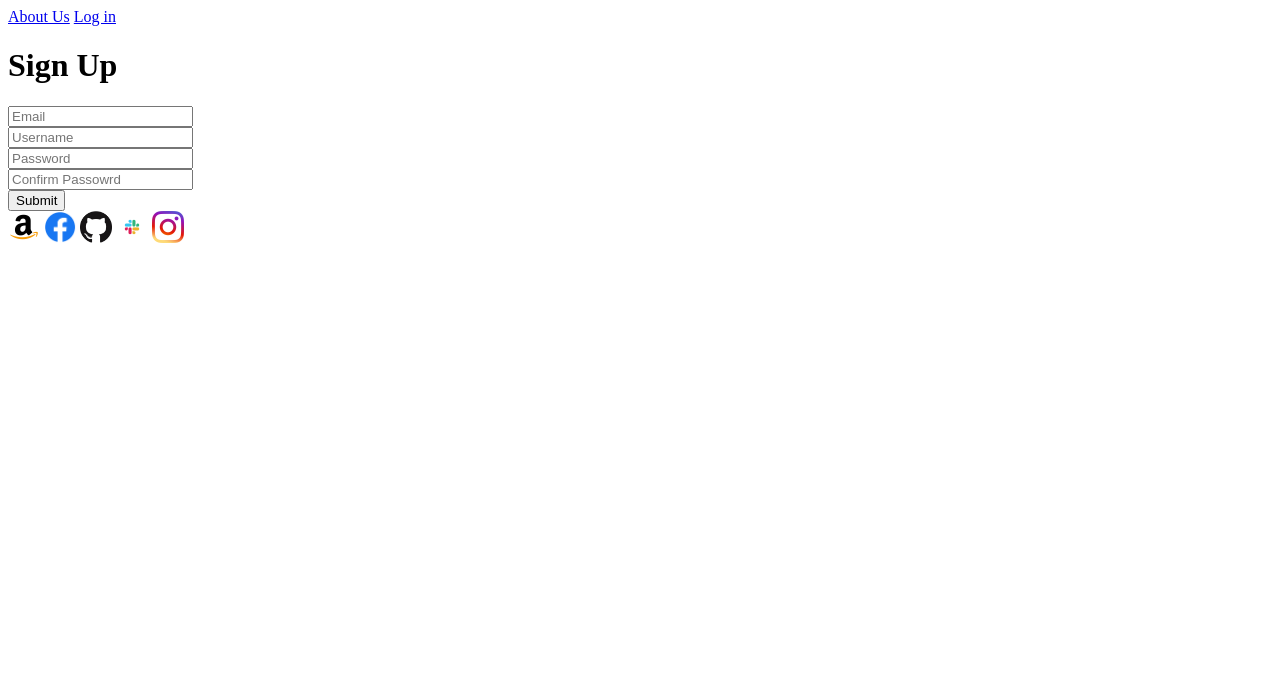
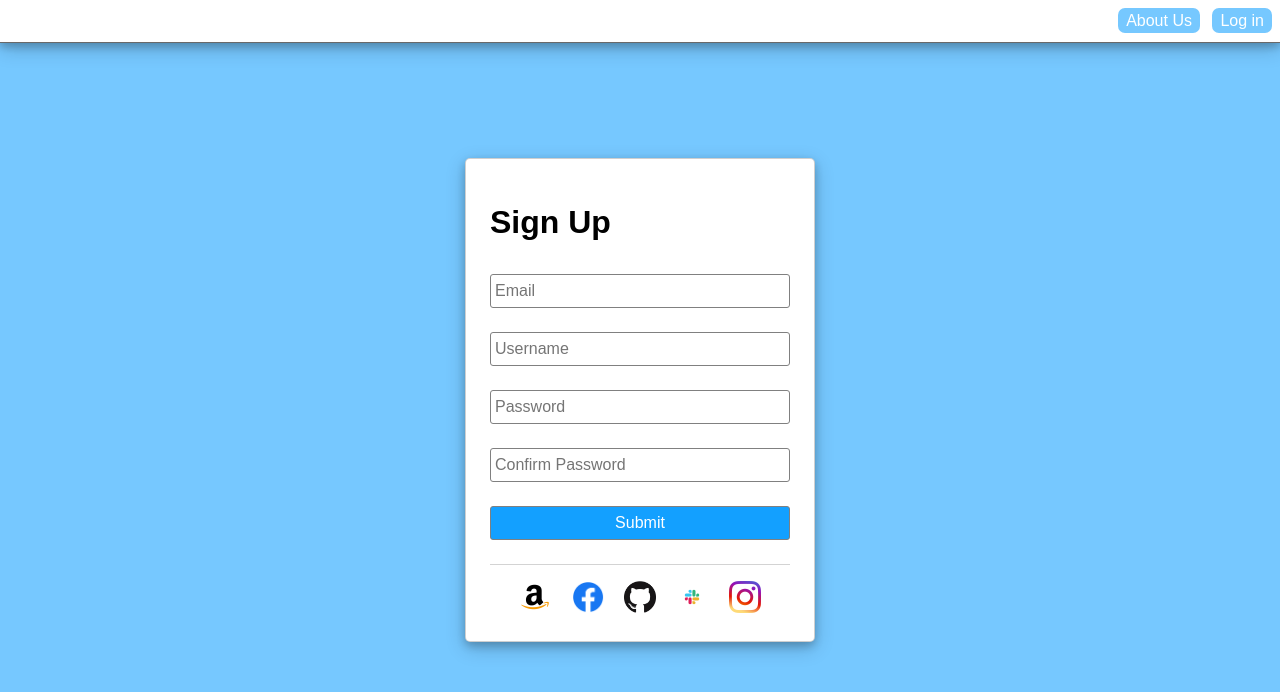
Before and after one commit to jacksonlee1/StaticRegisterPage, a plain HTML site: page index.html in a window 1280 px wide. Drawn offline with Linux system fonts and the light colour scheme.

Commit message:
add css styles

```diff
--- a/index.html
+++ b/index.html
@@ -4,21 +4,24 @@
     <meta charset="UTF-8">
     <meta http-equiv="X-UA-Compatible" content="IE=edge">
     <meta name="viewport" content="width=device-width, initial-scale=1.0">
-    <title>Document</title>
+    <link rel="stylesheet" href="./main.css">
+    <title>Static Register Page</title>
 </head>
 <body>
     <header>
         <a href="#">About Us</a>
         <a href="#">Log in</a>
     </header>
-    <div>
+    <div class="container">
+        <header>
         <h1>Sign Up</h1>
+    </header>
         <form action="">
-            <div><input type="email" placeholder="Email" name="email" required></div>
-            <div><input type="text" placeholder="Username" name="username" required></div>
-            <div><input type="password" placeholder="Password" name="password" required></div>
-            <div><input type="password" placeholder="Confirm Passowrd" name="confirmPassword" required></div>
-            <div><button type="submit">Submit</button></div>
+            <div class="formInput"><input type="email" placeholder="Email" name="email" required></div>
+            <div class="formInput"><input type="text" placeholder="Username" name="username" required></div>
+            <div class="formInput"><input type="password" placeholder="Password" name="password" required></div>
+            <div class="formInput"><input type="password" placeholder="Confirm Password" name="confirmPassword" required></div>
+            <div class="formInput"><button type="submit">Submit</button></div>
         </form>
         <footer>
             <img src="./assets/AmazonLogo.png" alt="Amazon Icon" height="32" width="32">
--- /dev/null
+++ b/main.css
@@ -0,0 +1,88 @@
+body{
+    background-color: #76c8ff;
+    margin:0;
+    display:flex;
+    height: 100vh;
+    font-family: Arial, Helvetica, sans-serif;
+}
+body > header{
+    background-color: white;
+    text-align: right;
+    /* Top/bottom - Left/right */
+    padding: .75rem 0;
+
+    border-bottom: solid 1px dimgrey;
+    box-shadow: 0 4px 8px 0 rgba(0, 0, 0, .2),
+    0 6px 20px 0 rgba(0, 0, 0, .19);
+    position: fixed;
+    top:0;
+    Left:0;
+
+    width: 100vw;
+}
+
+header > a{
+    background-color: #76c8ff;
+    color: white;
+
+    padding:.25rem .5rem;
+
+    border-radius: 7px;
+    text-decoration: none;
+    margin-right: .5rem;
+}
+/* :hover is a sudo class */
+header > a:hover, form button:hover{
+    background-color: navy;
+    border-color: fuchsia;
+    color: fuchsia;
+    opacity: .75;
+    transition:.3s;
+}
+
+.container{
+    margin:auto;
+    box-shadow: 0 4px 8px 0 rgba(0, 0, 0, .2),
+    0 6px 20px 0 rgba(0, 0, 0, .19);
+    padding:1.5rem;
+    background-color: white;
+    border-radius: 5px;
+    border:solid 1px #00000030;
+
+
+}
+
+.container > h1 {
+    margin: 0 0 .5rem;
+}
+form input, form button{
+    width: 100%;
+    min-width: 300px;
+    box-sizing: border-box;
+
+    margin:.75rem 0;
+    padding:.25rem;
+    line-height: 1.5rem;
+    font-size: 1em;
+    border:solid 1px gray;
+    border-radius: 3px;
+}
+
+form button{
+    color: white;
+    background-color: #13a0ff;
+}
+
+footer{
+    margin-top:.75rem;
+    border-top: solid 1px lightgray;
+    padding-top:1rem;
+    text-align:center
+}
+footer img{
+    margin: 0 .5rem;
+}
+
+footer img:hover{
+    cursor: pointer;
+}
```
